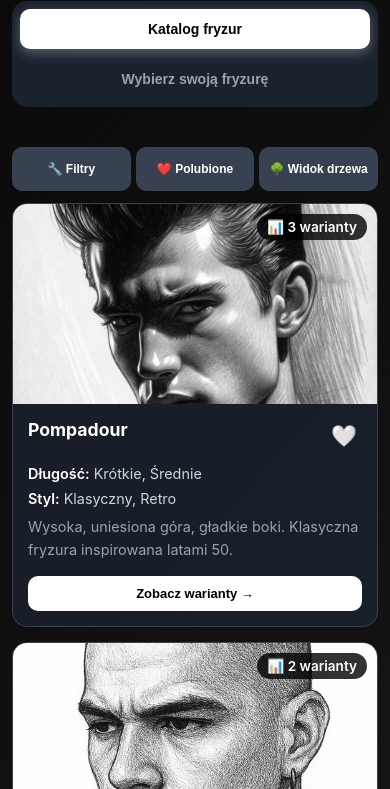
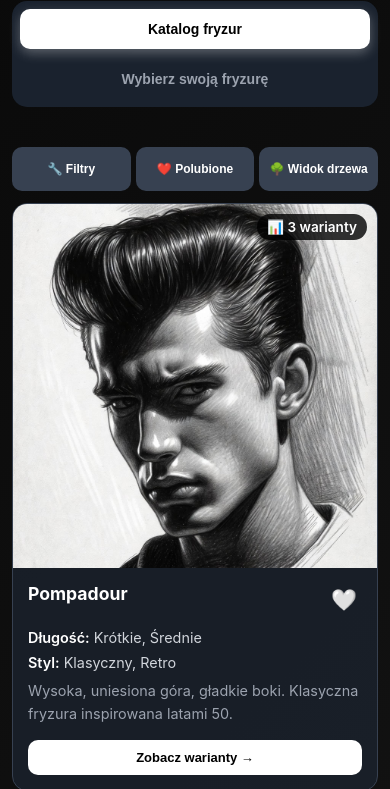
Before and after one commit to filip2017-del/katalog-fryzur-3, a plain HTML site: page index.html in a window 390 px wide. Shown: the part 55-844 px from the top of the page. Drawn offline with Linux system fonts and the light colour scheme.

Commit message:
Wyświetlanie zdjęć w katalogu w formacie kwadratowym na urządzeniach mobilnych (aspect-ratio w .card-image)

```diff
--- a/css/responsive.css
+++ b/css/responsive.css
@@ -1,3 +1,16 @@
+@media (max-width: 768px) {
+    .card-image {
+        aspect-ratio: 1 / 1;
+        height: auto !important;
+        max-width: 100%;
+    }
+    .card-image img {
+        aspect-ratio: 1 / 1;
+        width: 100%;
+        height: 100%;
+        object-fit: cover;
+    }
+}
 /* ===== RESPONSIVE DESIGN ===== */
 
 /* Tablet - średnie ekrany */
```
